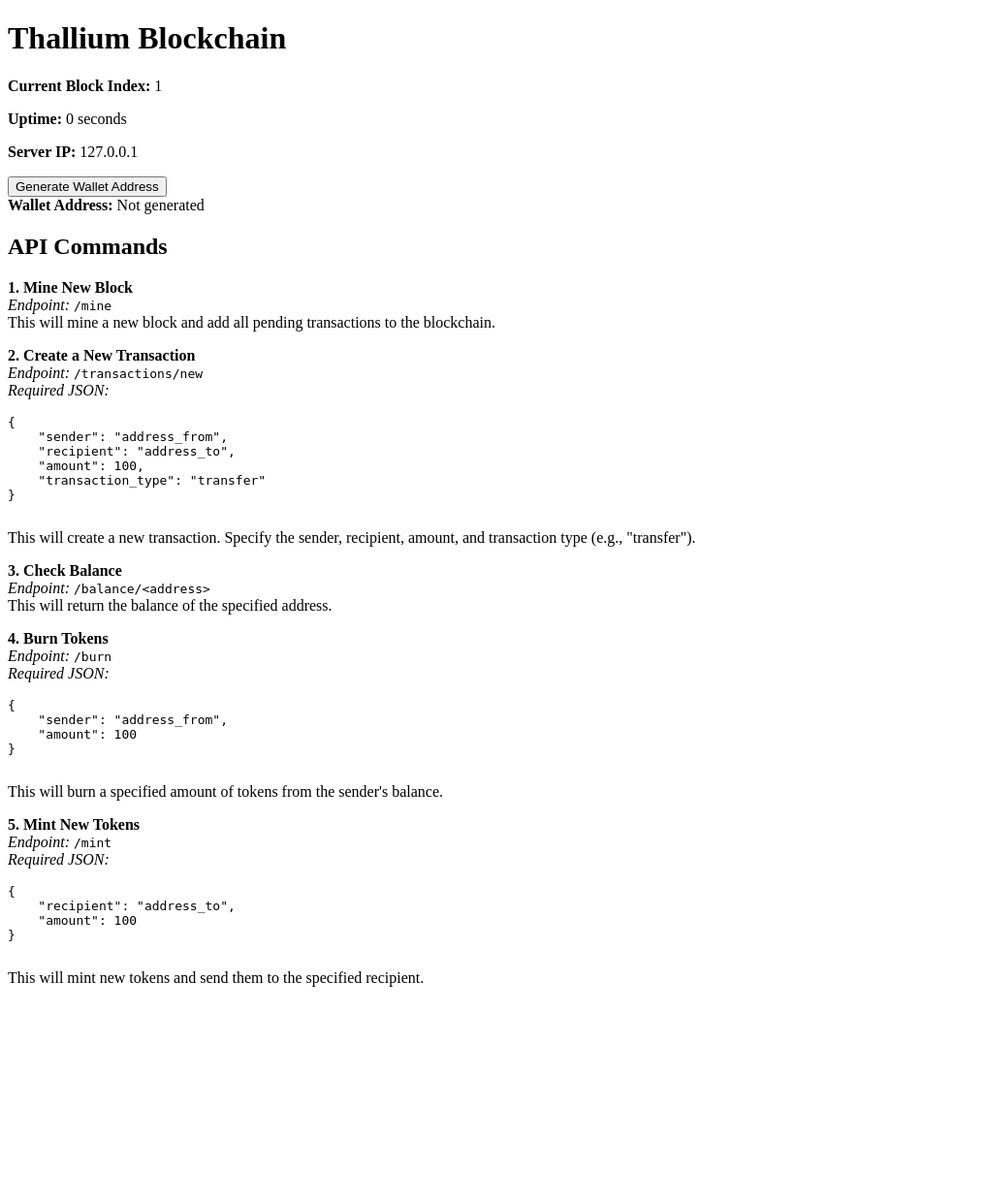
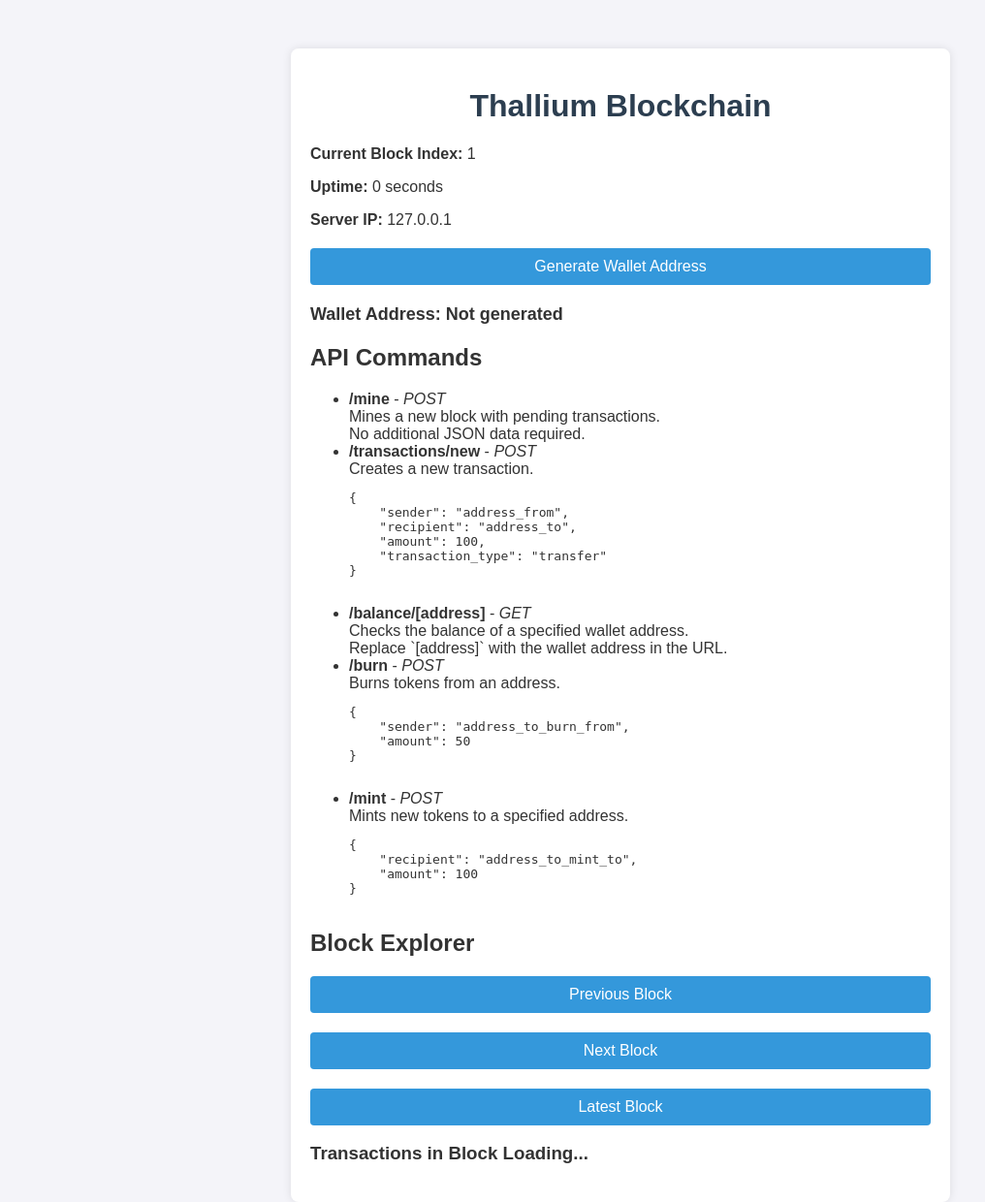
Before and after one commit to CaptioDev/Thallium, a Flask app: page / in a window 1280 px wide. Shown: the whole page at 97% size, without its empty margins (0-1016 px from the left). Before the commit the page ends 1018 px from the top, so only its background shows below. Run offline with Flask 3, Linux system fonts and the light colour scheme.

Commit message:
add gui, add README.md and requirements.txt

```diff
--- a/app.py
+++ b/app.py
@@ -1,90 +1,28 @@
+from flask import Flask, render_template, jsonify, request
 import hashlib
-import json
-from time import time
-from flask import Flask, jsonify, request, render_template
-import socket
 import random
 import string
+import time
+import socket
 
-# Blockchain and Transaction classes
-class Blockchain:
-    def __init__(self):
-        self.chain = []
-        self.pending_transactions = []
-        self.create_genesis_block()
+app = Flask(__name__)
 
-    def create_genesis_block(self):
-        # Create the first block (genesis block)
-        genesis_block = self.create_block(previous_hash='1')
-        self.chain.append(genesis_block)
+# Initialize blockchain (simplified)
+blockchain = [{"index": 1, "timestamp": time.time(), "transactions": [], "previous_hash": "1", "hash": "genesis_block_hash"}]
+current_transactions = []
+start_time = time.time()
 
-    def create_block(self, previous_hash):
-        block = {
-            'index': len(self.chain) + 1,
-            'timestamp': time(),
-            'transactions': self.pending_transactions,
-            'previous_hash': previous_hash,
-            'hash': self.hash_block(self.pending_transactions, previous_hash),
-        }
-        self.pending_transactions = []  # Reset the transaction list
-        return block
+def generate_wallet_address():
+    # Generate a random private key (simulated)
+    private_key = ''.join(random.choices(string.ascii_letters + string.digits, k=64))
 
-    def hash_block(self, transactions, previous_hash):
-        # Return a hash of a block
-        block_string = json.dumps(transactions, sort_keys=True) + str(previous_hash)
-        return hashlib.sha256(block_string.encode()).hexdigest()
+    # Create the address by hashing the private key
+    public_key = hashlib.sha256(private_key.encode()).hexdigest()
 
-    def add_transaction(self, sender, recipient, amount, transaction_type):
-        # Create and add a transaction
-        transaction = {
-            'sender': sender,
-            'recipient': recipient,
-            'amount': amount,
-            'transaction_type': transaction_type,
-        }
-        self.pending_transactions.append(transaction)
+    # Address is the first 42 characters of the hash of the public key
+    address = hashlib.sha256(public_key.encode()).hexdigest()[:42]
 
-    def last_block(self):
-        return self.chain[-1]
-
-    def mine(self):
-        # Create a new block and add it to the chain
-        new_block = self.create_block(self.last_block()['hash'])
-        self.chain.append(new_block)
-        return new_block
-
-    def get_balance(self, address):
-        # Calculate balance of an address by checking all transactions
-        balance = 0
-        for block in self.chain:
-            for transaction in block['transactions']:
-                if transaction['recipient'] == address:
-                    balance += transaction['amount']
-                if transaction['sender'] == address:
-                    balance -= transaction['amount']
-        return balance
-
-    def burn(self, amount, sender):
-        # Burn a specific amount from the sender's balance
-        if self.get_balance(sender) >= amount:
-            self.add_transaction(sender, "burn_address", amount, "burn")
-            return True
-        return False
-
-    def flash_mint(self, amount, recipient):
-        # Mint new coins and add to recipient
-        self.add_transaction("mint_address", recipient, amount, "mint")
-
-    def generate_wallet_address(self):
-        # Generate a random wallet address (simplified)
-        private_key = ''.join(random.choices(string.ascii_letters + string.digits, k=64))
-        public_key = hashlib.sha256(private_key.encode()).hexdigest()
-        address = hashlib.sha256(public_key.encode()).hexdigest()[:42]
-        return address
-
-# API and transaction handling
-app = Flask(__name__)
-blockchain = Blockchain()
+    return address
 
 @app.route('/')
 def index():
@@ -92,13 +30,13 @@
 
 @app.route('/generate_wallet', methods=['GET'])
 def generate_wallet():
-    address = blockchain.generate_wallet_address()
+    address = generate_wallet_address()
     return jsonify({"address": address})
 
 @app.route('/block_info', methods=['GET'])
 def block_info():
-    latest_block = blockchain.chain[-1]
-    uptime = round(time() - blockchain.chain[0]['timestamp'], 2)
+    latest_block = blockchain[-1]
+    uptime = round(time.time() - start_time, 2)
     ip = socket.gethostbyname(socket.gethostname())  # Get local IP
     return jsonify({
         "block_index": latest_block["index"],
@@ -106,52 +44,5 @@
         "ip": ip
     })
 
-@app.route('/mine', methods=['GET'])
-def mine():
-    new_block = blockchain.mine()
-    return jsonify(new_block), 200
-
-@app.route('/transactions/new', methods=['POST'])
-def new_transaction():
-    values = request.get_json()
-    required_fields = ['sender', 'recipient', 'amount', 'transaction_type']
-
-    if not all(field in values for field in required_fields):
-        return 'Missing values', 400
-
-    blockchain.add_transaction(values['sender'], values['recipient'], values['amount'], values['transaction_type'])
-    return jsonify({'message': 'Transaction added successfully'}), 201
-
-@app.route('/balance/<address>', methods=['GET'])
-def balance(address):
-    balance = blockchain.get_balance(address)
-    return jsonify({'address': address, 'balance': balance}), 200
-
-@app.route('/burn', methods=['POST'])
-def burn():
-    values = request.get_json()
-    if 'sender' not in values or 'amount' not in values:
-        return 'Missing sender or amount', 400
-
-    sender = values['sender']
-    amount = values['amount']
-
-    if blockchain.burn(amount, sender):
-        return jsonify({'message': f'{amount} TLMX burned from {sender}'}), 200
-    return 'Insufficient balance', 400
-
-@app.route('/mint', methods=['POST'])
-def mint():
-    values = request.get_json()
-    if 'recipient' not in values or 'amount' not in values:
-        return 'Missing recipient or amount', 400
-
-    recipient = values['recipient']
-    amount = values['amount']
-
-    blockchain.flash_mint(amount, recipient)
-    return jsonify({'message': f'{amount} TLMX minted for {recipient}'}), 200
-
-# Run the Flask app
 if __name__ == '__main__':
     app.run(debug=True)
--- a/static/style.css
+++ b/static/style.css
@@ -1,39 +1,49 @@
-.block {
-    border: 1px solid #ccc;
-    padding: 10px;
-    margin: 10px 0;
-    background-color: #f9f9f9;
-    border-radius: 5px;
+body {
+    font-family: Arial, sans-serif;
+    background-color: #f4f4f9;
+    color: #333;
+    margin: 0;
+    padding: 0;
 }
 
-.block:hover {
-    background-color: #e9e9e9;
+.container {
+    width: 50%;
+    margin: 0 auto;
+    padding: 20px;
+    background-color: #fff;
+    box-shadow: 0 0 10px rgba(0, 0, 0, 0.1);
+    border-radius: 8px;
+    margin-top: 50px;
 }
 
-.transaction-button {
+h1 {
+    text-align: center;
+    color: #2c3e50;
+}
+
+.info {
+    margin-bottom: 20px;
+}
+
+button {
     display: block;
-    margin-top: 5px;
-    padding: 5px;
+    width: 100%;
+    padding: 10px;
+    margin-top: 20px;
     background-color: #3498db;
     color: white;
     border: none;
-    border-radius: 5px;
+    font-size: 16px;
     cursor: pointer;
+    border-radius: 4px;
 }
 
-.transaction-button:hover {
+button:hover {
     background-color: #2980b9;
 }
 
-.transaction-details {
-    display: none;
-    margin-top: 10px;
-    background-color: #f2f2f2;
-    padding: 10px;
-    border-radius: 5px;
+#wallet_address {
+    margin-top: 20px;
+    font-size: 18px;
+    font-weight: bold;
 }
-
-.scrollable {
-    max-height: 400px;
-    overflow-y: auto;
-}
--- a/templates/index.html
+++ b/templates/index.html
@@ -9,7 +9,7 @@
 </head>
 <body>
     <div class="container">
-        <h1>Thallium  Blockchain</h1>
+        <h1>Thallium Blockchain</h1>
         <div class="info">
             <p><strong>Current Block Index:</strong> <span id="block_index">Loading...</span></p>
             <p><strong>Uptime:</strong> <span id="uptime">Loading...</span> seconds</p>
@@ -23,52 +23,69 @@
             <span id="address">Not generated</span>
         </div>
 
-        <!-- New Section for API Commands -->
+        <!-- API Commands Section -->
         <div class="api-commands">
             <h2>API Commands</h2>
-            <p><strong>1. Mine New Block</strong><br>
-                <em>Endpoint:</em> <code>/mine</code><br>
-                This will mine a new block and add all pending transactions to the blockchain.
-            </p>
-            <p><strong>2. Create a New Transaction</strong><br>
-                <em>Endpoint:</em> <code>/transactions/new</code><br>
-                <em>Required JSON:</em>
-                <pre>
+            <ul>
+                <li>
+                    <strong>/mine</strong> - <em>POST</em>
+                    <br> Mines a new block with pending transactions.
+                    <br> No additional JSON data required.
+                </li>
+                <li>
+                    <strong>/transactions/new</strong> - <em>POST</em>
+                    <br> Creates a new transaction.
+                    <pre>
 {
     "sender": "address_from",
     "recipient": "address_to",
     "amount": 100,
     "transaction_type": "transfer"
 }
-                </pre>
-                This will create a new transaction. Specify the sender, recipient, amount, and transaction type (e.g., "transfer").
-            </p>
-            <p><strong>3. Check Balance</strong><br>
-                <em>Endpoint:</em> <code>/balance/&lt;address&gt;</code><br>
-                This will return the balance of the specified address.
-            </p>
-            <p><strong>4. Burn Tokens</strong><br>
-                <em>Endpoint:</em> <code>/burn</code><br>
-                <em>Required JSON:</em>
-                <pre>
+                    </pre>
+                </li>
+                <li>
+                    <strong>/balance/[address]</strong> - <em>GET</em>
+                    <br> Checks the balance of a specified wallet address.
+                    <br> Replace `[address]` with the wallet address in the URL.
+                </li>
+                <li>
+                    <strong>/burn</strong> - <em>POST</em>
+                    <br> Burns tokens from an address.
+                    <pre>
 {
-    "sender": "address_from",
+    "sender": "address_to_burn_from",
+    "amount": 50
+}
+                    </pre>
+                </li>
+                <li>
+                    <strong>/mint</strong> - <em>POST</em>
+                    <br> Mints new tokens to a specified address.
+                    <pre>
+{
+    "recipient": "address_to_mint_to",
     "amount": 100
 }
-                </pre>
-                This will burn a specified amount of tokens from the sender's balance.
-            </p>
-            <p><strong>5. Mint New Tokens</strong><br>
-                <em>Endpoint:</em> <code>/mint</code><br>
-                <em>Required JSON:</em>
-                <pre>
-{
-    "recipient": "address_to",
-    "amount": 100
-}
-                </pre>
-                This will mint new tokens and send them to the specified recipient.
-            </p>
+                    </pre>
+                </li>
+            </ul>
+        </div>
+
+        <!-- Block Explorer Section -->
+        <div class="block-explorer">
+            <h2>Block Explorer</h2>
+            <div class="block-nav">
+                <button id="prev_block_btn">Previous Block</button>
+                <button id="next_block_btn">Next Block</button>
+                <button id="latest_block_btn">Latest Block</button>
+            </div>
+            <div id="block_transactions">
+                <h3>Transactions in Block <span id="current_block_index">Loading...</span></h3>
+                <div id="transactions_list">
+                    <!-- Transactions will be dynamically loaded here -->
+                </div>
+            </div>
         </div>
     </div>
 
@@ -90,8 +107,51 @@
                 });
             });
 
-            // Initial fetch for blockchain info
+            // Block Explorer Navigation
+            let currentBlockIndex = 0;
+
+            function loadBlockTransactions(blockIndex) {
+                $.get(`/block/${blockIndex}`, function(data) {
+                    $('#current_block_index').text(blockIndex);
+                    $('#transactions_list').empty();
+
+                    data.transactions.forEach(function(tx, index) {
+                        $('#transactions_list').append(`
+                            <div class="transaction">
+                                <p><strong>Transaction ${index + 1}</strong></p>
+                                <p><strong>Sender:</strong> ${tx.sender}</p>
+                                <p><strong>Recipient:</strong> ${tx.recipient}</p>
+                                <p><strong>Amount:</strong> ${tx.amount}</p>
+                                <p><strong>Type:</strong> ${tx.transaction_type}</p>
+                                <hr>
+                            </div>
+                        `);
+                    });
+                });
+            }
+
+            $('#prev_block_btn').click(function() {
+                if (currentBlockIndex > 0) {
+                    currentBlockIndex--;
+                    loadBlockTransactions(currentBlockIndex);
+                }
+            });
+
+            $('#next_block_btn').click(function() {
+                currentBlockIndex++;
+                loadBlockTransactions(currentBlockIndex);
+            });
+
+            $('#latest_block_btn').click(function() {
+                $.get('/block_info', function(data) {
+                    currentBlockIndex = data.block_index;
+                    loadBlockTransactions(currentBlockIndex);
+                });
+            });
+
+            // Initial fetch for blockchain info and the latest block
             updateBlockchainInfo();
+            $('#latest_block_btn').click();
 
             // Optionally, set an interval to update info (every 5 seconds)
             setInterval(updateBlockchainInfo, 5000);
```
